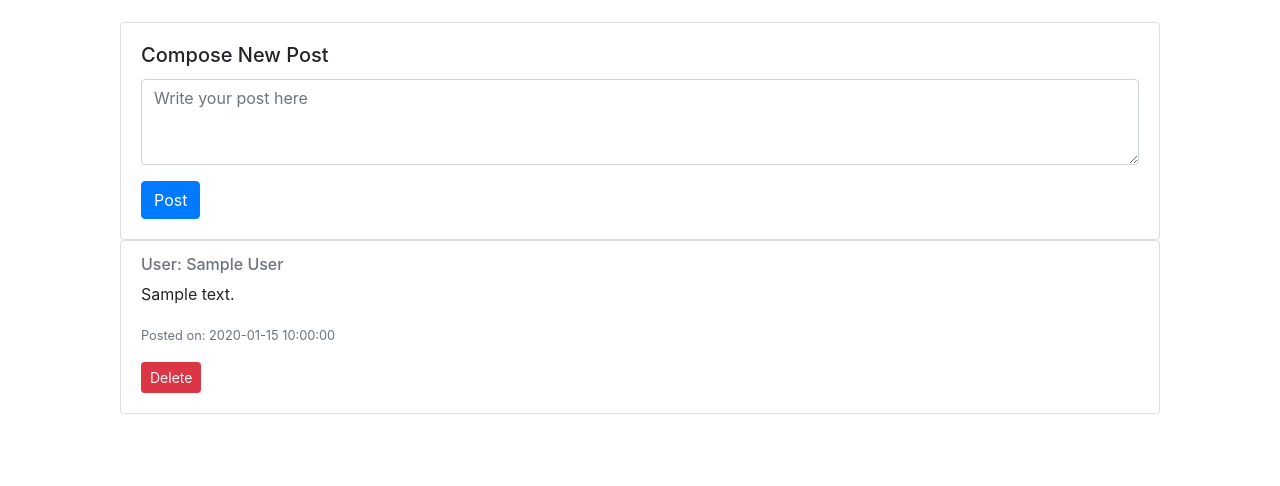
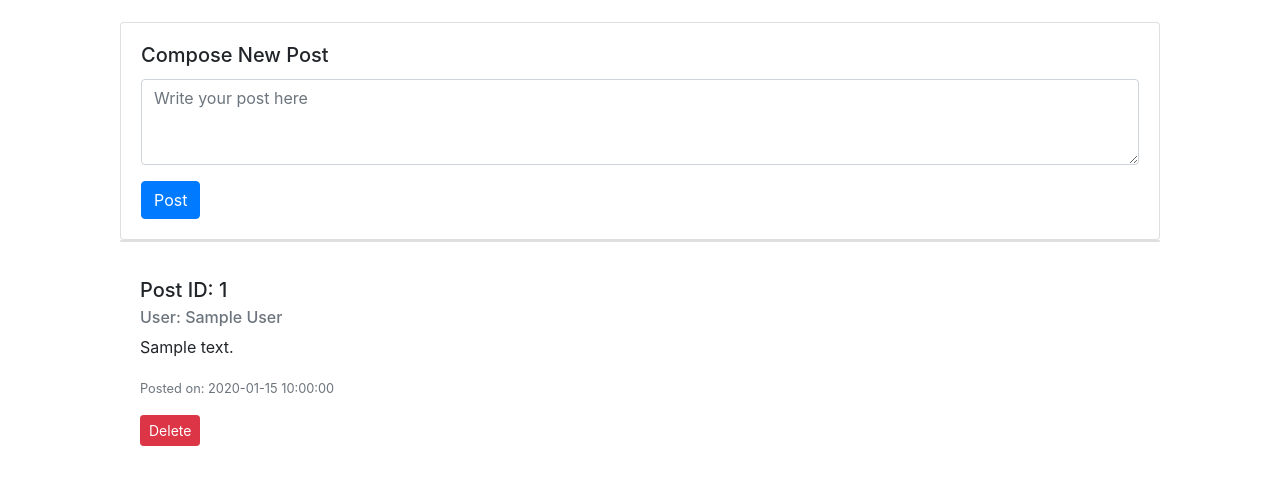
Before and after one commit to joelobros23/activity, a PHP site: page / in a window 1280 px wide. Shown: the part 353-839 px from the top of the page. Before the commit the page ends 767 px from the top, so only its background shows below. Run offline with PHP 8.4, Linux system fonts and the light colour scheme; the visitor is signed in with stand-in values (Sample User, id 1); tables that the repository leaves empty or names only in its code hold one stand-in row (values such as "Sample post"); some libraries are stand-ins or nearby versions.

Commit message:
adding some elements

```diff
--- a/frontend/index.php
+++ b/frontend/index.php
@@ -86,9 +86,9 @@ $stmt->close();
       $timestamp = $row['created_at'];
   ?>
 
-<div class="card mb-3">
+<div class="card mb-3"></div>
   <div class="card-body">
-
+    <h5 class="card-title">Post ID: <?php echo $post_id; ?></h5>
     <h6 class="card-subtitle mb-2 text-muted">User: <?php echo $firstname . ' ' . $lastname; ?></h6>
     <p class="card-text"><?php echo $content; ?></p>
     <p class="card-text"><small class="text-muted">Posted on: <?php echo $timestamp; ?></small></p>
```
